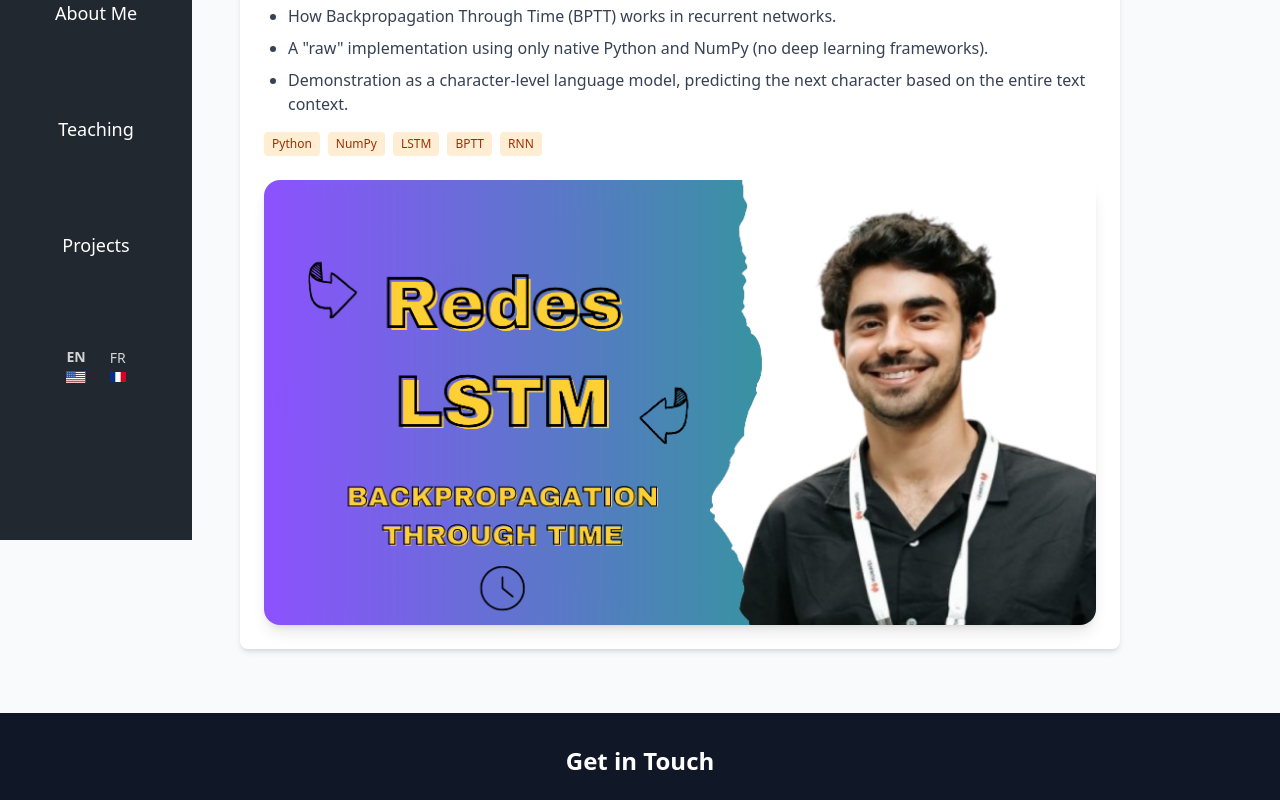
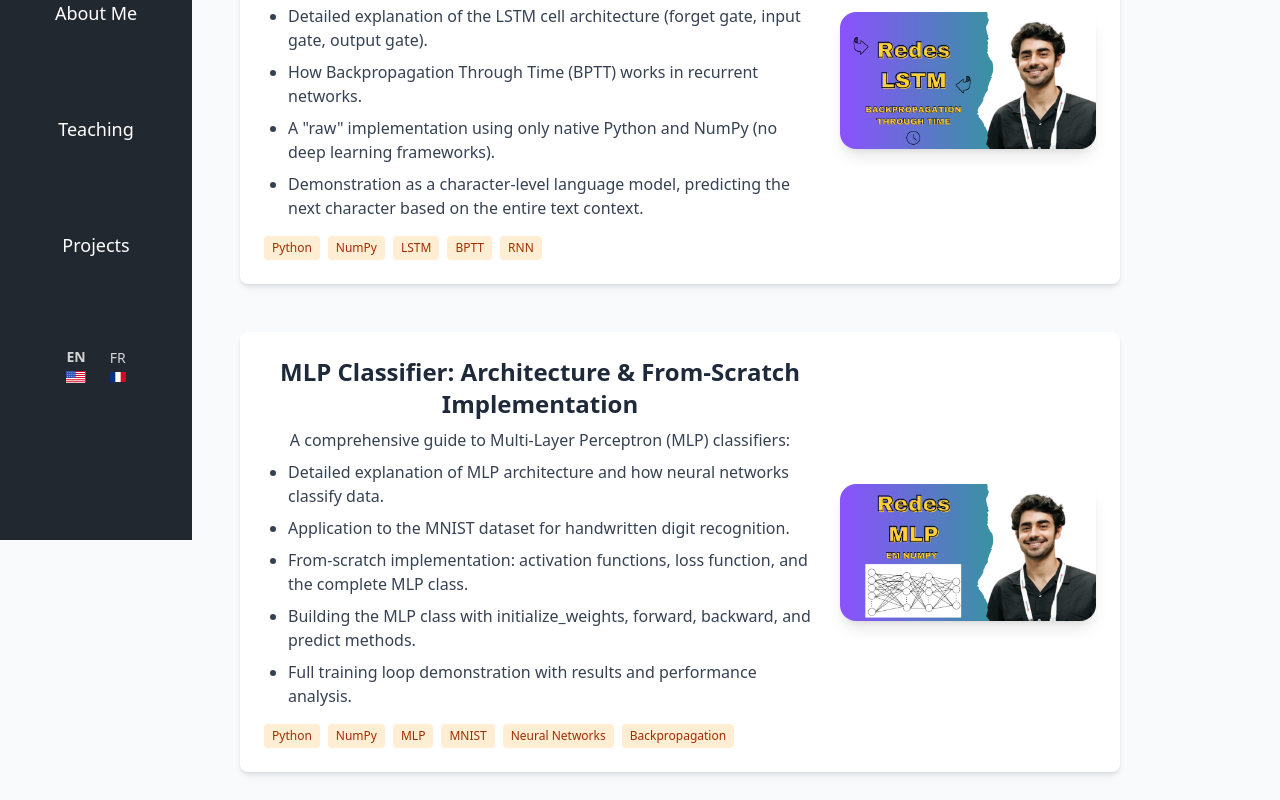
Before and after one commit to paraizovinicius/paraizovinicius.github.io, a React (Vite) app in the folder vite-project/: page /Teaching in a window 1280 px wide. Shown: the part 260-1060 px from the top of the page. Built offline with nearby package versions, Linux system fonts and the light colour scheme.

Commit message:
adicionar novo video youtube

```diff
--- a/vite-project/src/pages/teaching.tsx
+++ b/vite-project/src/pages/teaching.tsx
@@ -1,6 +1,7 @@
 import React from "react";
 import { ExternalLink } from "lucide-react";
 import thumbnail_lstm from '../assets/thumbnail-LSTM.png'
+import thumbnail_mlp from '../assets/Thumbnail-MLP.png'
 import { useLanguage } from "../contexts/LanguageContext";
 
 const Teaching: React.FC = () => {
@@ -12,7 +13,8 @@ const Teaching: React.FC = () => {
             <div className="max-w-4xl mx-auto grid gap-8 md:grid-cols-1 pl-4">
 
                 {/* LSTM Video Card */}
-                <div className="bg-white rounded-lg shadow-md p-6 flex flex-col mb-4">
+                <div className="bg-white rounded-lg shadow-md p-6 flex flex-col md:flex-row md:gap-6 mb-4">
+                    <div className="flex-1">
                         <h2 className="text-2xl font-semibold mb-2">
                             {language === "en" ? "LSTM Networks: Architecture & Implementation" : "Réseaux LSTM : Architecture et Implémentation"}
                         </h2>
@@ -39,7 +41,7 @@ const Teaching: React.FC = () => {
                                 </div>
                             )}
                         </div>
-                    <div className="flex flex-wrap gap-2 mb-4">
+                        <div className="flex flex-wrap gap-2 mb-4 md:mb-0">
                             {["Python", "NumPy", "LSTM", "BPTT", "RNN"].map((tech) => (
                                 <span
                                     key={tech}
@@ -49,15 +51,78 @@ const Teaching: React.FC = () => {
                                 </span>
                             ))}
                         </div>
+                    </div>
                     <a
                         href="https://www.youtube.com/watch?v=aqlrbDo8_bw"
                         rel="noopener noreferrer"
                         target="_blank"
-                        className="relative group overflow-hidden rounded-2xl shadow-lg mt-2 block"
+                        className="relative group overflow-hidden rounded-2xl shadow-lg mt-4 md:mt-0 block md:w-64 md:flex-shrink-0 md:self-center"
                     >
                         <img
                             src={thumbnail_lstm}
                             alt="LSTM Tutorial Thumbnail"
+                            className="w-full h-auto object-cover transition-transform duration-300 group-hover:scale-105"
+                        />
+                        <div className="absolute inset-0 bg-black md:opacity-0 opacity-70 group-hover:opacity-50 transition-all duration-300 flex items-center justify-center pointer-events-none">
+                            <div className="md:opacity-0 group-hover:opacity-100 transition-opacity duration-300 flex items-center gap-2 text-white text-lg font-semibold">
+                                <ExternalLink className="w-6 h-6" />
+                                {language === "en" ? "Watch on YouTube" : "Regarder sur YouTube"}
+                            </div>
+                        </div>
+                    </a>
+                </div>
+
+                {/* MLP Classifier Video Card */}
+                <div className="bg-white rounded-lg shadow-md p-6 flex flex-col md:flex-row md:gap-6 mb-4">
+                    <div className="flex-1">
+                        <h2 className="text-2xl font-semibold mb-2">
+                            {language === "en" ? "MLP Classifier: Architecture & From-Scratch Implementation" : "Classificateur MLP : Architecture et Implémentation from-scratch"}
+                        </h2>
+                        <div className="text-gray-700 mb-4">
+                            {language === "en" ? (
+                                <div>
+                                    A comprehensive guide to Multi-Layer Perceptron (MLP) classifiers:
+                                    <ul className="list-disc pl-6 text-left space-y-2 mt-2">
+                                        <li>Detailed explanation of MLP architecture and how neural networks classify data.</li>
+                                        <li>Application to the MNIST dataset for handwritten digit recognition.</li>
+                                        <li>From-scratch implementation: activation functions, loss function, and the complete MLP class.</li>
+                                        <li>Building the MLP class with initialize_weights, forward, backward, and predict methods.</li>
+                                        <li>Full training loop demonstration with results and performance analysis.</li>
+                                    </ul>
+                                </div>
+                            ) : (
+                                <div>
+                                    Un guide complet sur les classificateurs Perceptron Multicouche (MLP) :
+                                    <ul className="list-disc pl-6 text-left space-y-2 mt-2">
+                                        <li>Explication détaillée de l'architecture MLP et comment les réseaux de neurones classifient les données.</li>
+                                        <li>Application au dataset MNIST pour la reconnaissance de chiffres manuscrits.</li>
+                                        <li>Implémentation from-scratch : fonctions d'activation, fonction de perte, et la classe MLP complète.</li>
+                                        <li>Construction de la classe MLP avec les méthodes initialize_weights, forward, backward et predict.</li>
+                                        <li>Démonstration complète de la boucle d'entraînement avec résultats et analyse des performances.</li>
+                                    </ul>
+                                </div>
+                            )}
+                        </div>
+                        <div className="flex flex-wrap gap-2 mb-4 md:mb-0">
+                            {["Python", "NumPy", "MLP", "MNIST", "Neural Networks", "Backpropagation"].map((tech) => (
+                                <span
+                                    key={tech}
+                                    className="bg-orange-100 text-orange-800 px-2 py-1 rounded text-xs font-medium"
+                                >
+                                    {tech}
+                                </span>
+                            ))}
+                        </div>
+                    </div>
+                    <a
+                        href="https://www.youtube.com/watch?v=nhOInLJhjV4"
+                        rel="noopener noreferrer"
+                        target="_blank"
+                        className="relative group overflow-hidden rounded-2xl shadow-lg mt-4 md:mt-0 block md:w-64 md:flex-shrink-0 md:self-center"
+                    >
+                        <img
+                            src={thumbnail_mlp}
+                            alt="MLP Classifier Tutorial Thumbnail"
                             className="w-full h-auto object-cover transition-transform duration-300 group-hover:scale-105"
                         />
                         <div className="absolute inset-0 bg-black md:opacity-0 opacity-70 group-hover:opacity-50 transition-all duration-300 flex items-center justify-center pointer-events-none">
```
Also changed, not shown: vite-project/src/assets/Thumbnail-MLP.png (added). Lines whose indentation alone changed are shown as unchanged.
